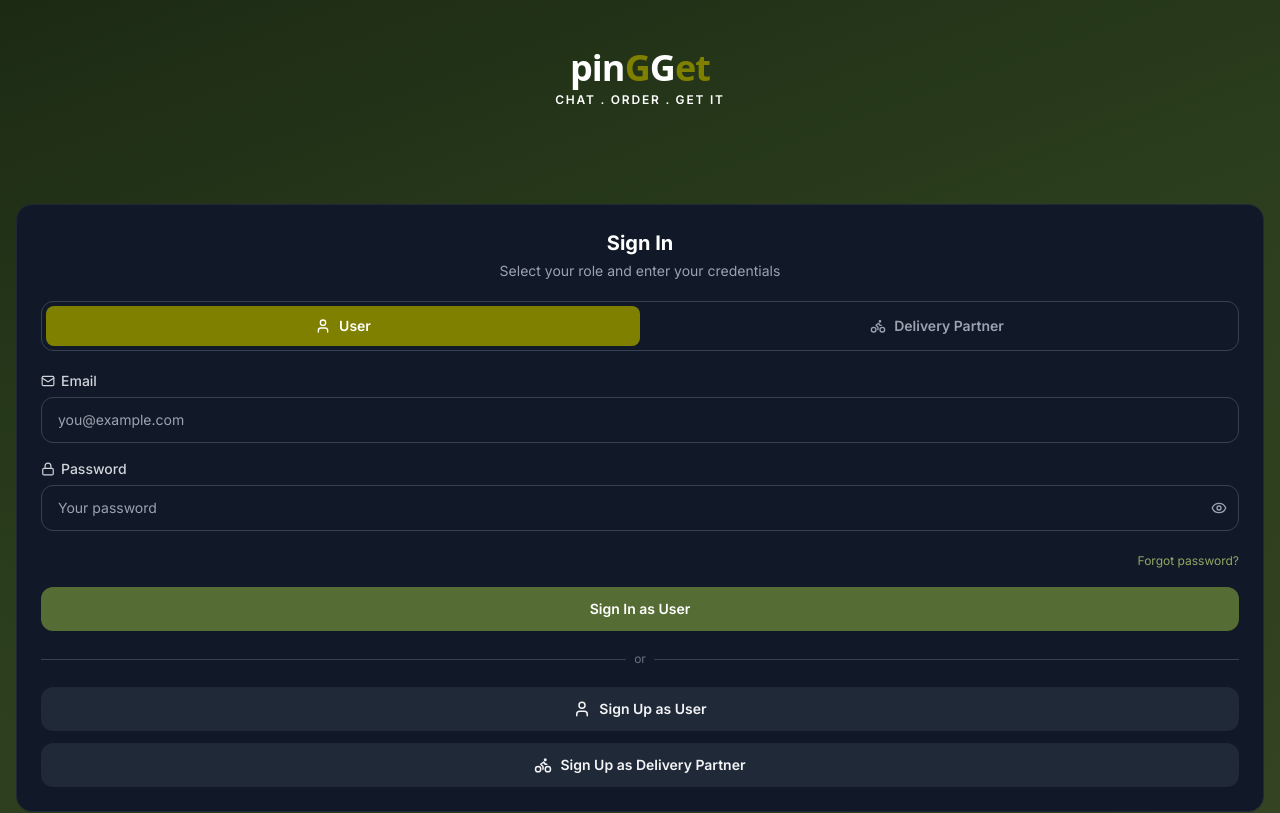
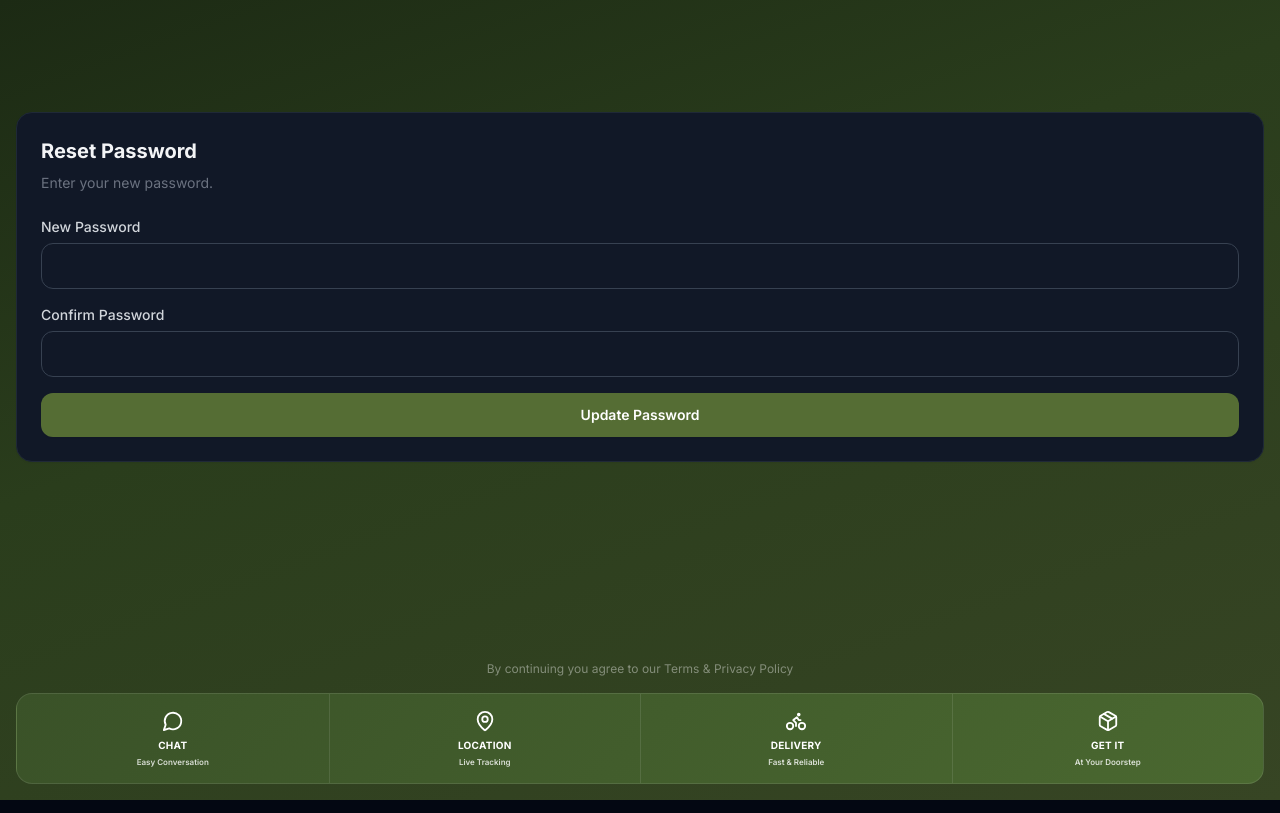
Before and after one commit to manojkumarkumar5266-web/pingget1, a React (Vite) app: page /reset-password in a window 1280 px wide. Before the commit this address led to /auth. Shown: the top 813 px of the page. Built offline with nearby package versions, Linux system fonts and the light colour scheme; no server answers.

Commit message:
fix reset password

```diff
--- a/src/App.tsx
+++ b/src/App.tsx
@@ -36,7 +36,7 @@ export default function App() {
   if (loading) return <FullScreenLoader />
 
   // Password recovery — show reset form regardless of profile state
-  if (passwordRecovery) {
+  if (passwordRecovery || location.pathname === "/reset-password") {
   return (
     <Routes>
       <Route path="/reset-password" element={<ResetPassword />} />
--- a/src/pages/ResetPassword.tsx
+++ b/src/pages/ResetPassword.tsx
@@ -1,124 +1,109 @@
-import { useState, useRef, useEffect } from 'react'
+import { useState } from 'react'
 import { useNavigate } from 'react-router-dom'
+import { Lock } from 'lucide-react'
 import { useAuth } from '../context'
+import { ErrorBanner } from '../components/ui'
 import AuthLayout from '../components/AuthLayout'
-import { ErrorBanner } from '../components/ui'
-import { Lock, Eye, EyeOff, CircleCheck as CheckCircle, ShieldCheck } from 'lucide-react'
 
 export default function ResetPassword() {
-  const { updatePassword, profile } = useAuth()
   const navigate = useNavigate()
+  const { updatePassword } = useAuth()
 
-  // Capture role before sign-out clears the profile
-  const savedRole = useRef<string | undefined>(undefined)
-  useEffect(() => {
-    if (profile?.role) savedRole.current = profile.role
-  }, [profile?.role])
-
-  const [newPassword, setNewPassword] = useState('')
+  const [password, setPassword] = useState('')
   const [confirmPassword, setConfirmPassword] = useState('')
-  const [showPassword, setShowPassword] = useState(false)
   const [loading, setLoading] = useState(false)
   const [error, setError] = useState<string | null>(null)
-  const [done, setDone] = useState(false)
 
   const handleSubmit = async (e: React.FormEvent) => {
     e.preventDefault()
+
     setError(null)
-    if (newPassword.length < 8) { setError('Password must be at least 8 characters'); return }
-    if (newPassword !== confirmPassword) { setError('Passwords do not match'); return }
+
+    if (password.length < 8) {
+      setError('Password must be at least 8 characters')
+      return
+    }
+
+    if (password !== confirmPassword) {
+      setError('Passwords do not match')
+      return
+    }
+
     setLoading(true)
-    const { error: updateError } = await updatePassword(newPassword)
+
+    const { error } = await updatePassword(password)
+
     setLoading(false)
-    if (updateError) { setError(updateError); return }
-    setDone(true)
-  }
 
-  const handleContinue = () => {
-    navigate(savedRole.current === 'admin' ? '/admin/login' : '/auth', { replace: true })
-  }
+    if (error) {
+      setError(error)
+      return
+    }
 
-  if (done) {
-    return (
-      <AuthLayout showBrand={false}>
-        <div className="card p-6 text-center">
-          <div className="mb-4 flex justify-center">
-            <div className="flex h-16 w-16 items-center justify-center rounded-full bg-success-100 dark:bg-success-900/40">
-              <CheckCircle size={32} className="text-success-600 dark:text-success-400" />
-            </div>
-          </div>
-          <h2 className="text-lg font-bold text-gray-900 dark:text-white">Password Updated!</h2>
-          <p className="mt-2 text-sm text-gray-500 dark:text-gray-400">
-            Your password has been reset successfully. You can now sign in with your new password.
-          </p>
-          <button onClick={handleContinue} className="btn-primary mt-5 w-full">
-            Continue to Sign In
-          </button>
-        </div>
-      </AuthLayout>
-    )
+    alert('Password updated successfully')
+
+    navigate('/auth')
   }
 
   return (
     <AuthLayout showBrand={false}>
       <div className="card p-6">
-        <div className="mb-6 text-center">
-          <div className="mb-3 flex justify-center">
-            <div className="flex h-12 w-12 items-center justify-center rounded-2xl" style={{ backgroundColor: '#808000' }}>
-              <ShieldCheck size={24} className="text-white" />
-            </div>
-          </div>
-          <h2 className="text-xl font-bold text-gray-900 dark:text-white">Reset Password</h2>
-          <p className="mt-1 text-sm text-gray-500 dark:text-gray-400">Enter your new password below</p>
-        </div>
 
-        <form onSubmit={handleSubmit} className="space-y-4">
+        <h2 className="text-xl font-bold mb-2">
+          Reset Password
+        </h2>
+
+        <p className="text-sm text-gray-500 mb-6">
+          Enter your new password.
+        </p>
+
+        <form
+          onSubmit={handleSubmit}
+          className="space-y-4"
+        >
+
           <div>
-            <label className="label flex items-center gap-1.5">
-              <Lock size={14} /> New Password
+            <label className="label">
+              New Password
             </label>
-            <div className="relative">
-              <input
-                type={showPassword ? 'text' : 'password'}
-                className="input pr-10"
-                value={newPassword}
-                onChange={e => setNewPassword(e.target.value)}
-                placeholder="At least 8 characters"
-                required
-              />
-              <button
-                type="button"
-                onClick={() => setShowPassword(v => !v)}
-                className="absolute right-3 top-1/2 -translate-y-1/2 text-gray-400 hover:text-gray-600"
-              >
-                {showPassword ? <EyeOff size={16} /> : <Eye size={16} />}
-              </button>
-            </div>
+
+            <input
+              type="password"
+              className="input"
+              value={password}
+              onChange={(e)=>setPassword(e.target.value)}
+              required
+            />
           </div>
 
           <div>
-            <label className="label flex items-center gap-1.5">
-              <Lock size={14} /> Re-enter New Password
+            <label className="label">
+              Confirm Password
             </label>
+
             <input
-              type={showPassword ? 'text' : 'password'}
+              type="password"
               className="input"
               value={confirmPassword}
-              onChange={e => setConfirmPassword(e.target.value)}
-              placeholder="Confirm your new password"
+              onChange={(e)=>setConfirmPassword(e.target.value)}
               required
             />
-            {confirmPassword && newPassword !== confirmPassword && (
-              <p className="mt-1 text-xs text-error-600">Passwords do not match</p>
-            )}
           </div>
 
           {error && <ErrorBanner message={error} />}
 
-          <button type="submit" disabled={loading} className="btn-primary w-full">
-            {loading ? 'Updating password...' : 'Update Password'}
+          <button
+            type="submit"
+            disabled={loading}
+            className="btn-primary w-full"
+          >
+            {loading
+              ? 'Updating...'
+              : 'Update Password'}
           </button>
+
         </form>
+
       </div>
     </AuthLayout>
   )
```
Lines whose indentation alone changed are shown as unchanged.
